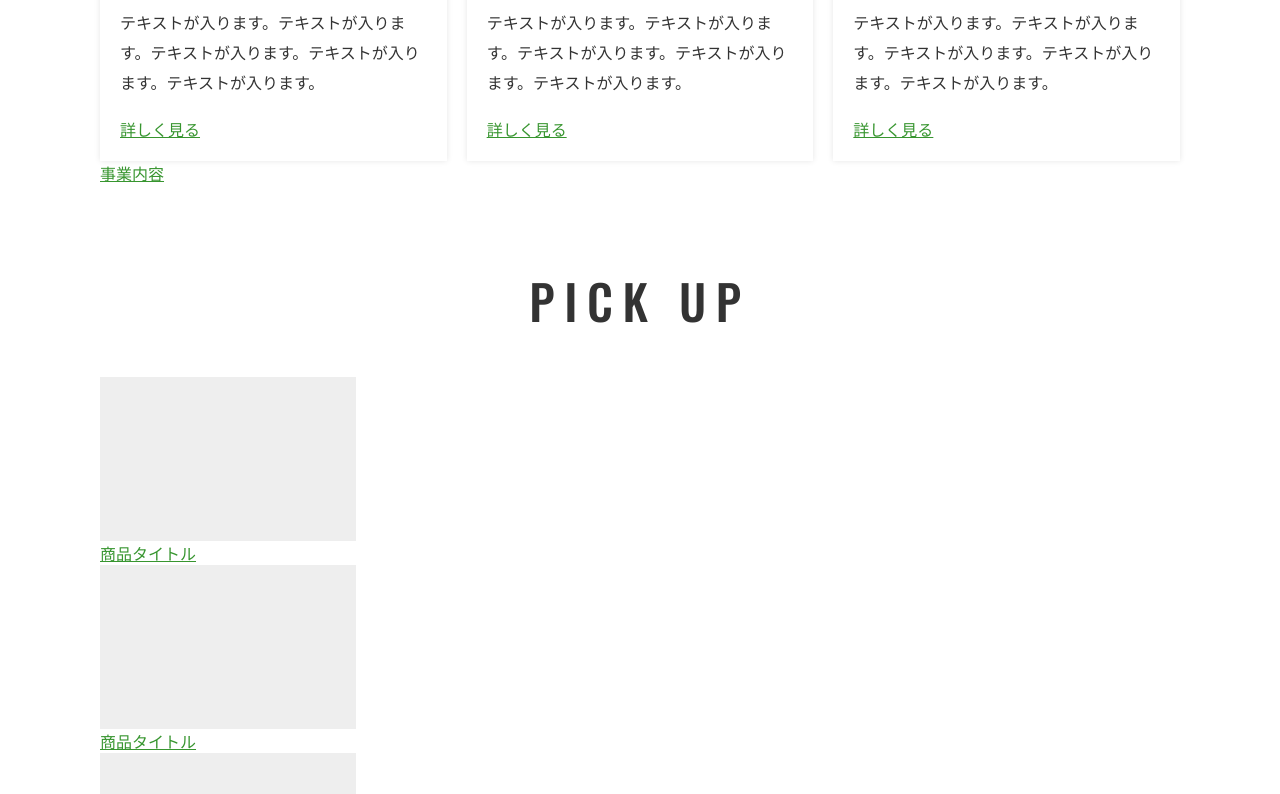
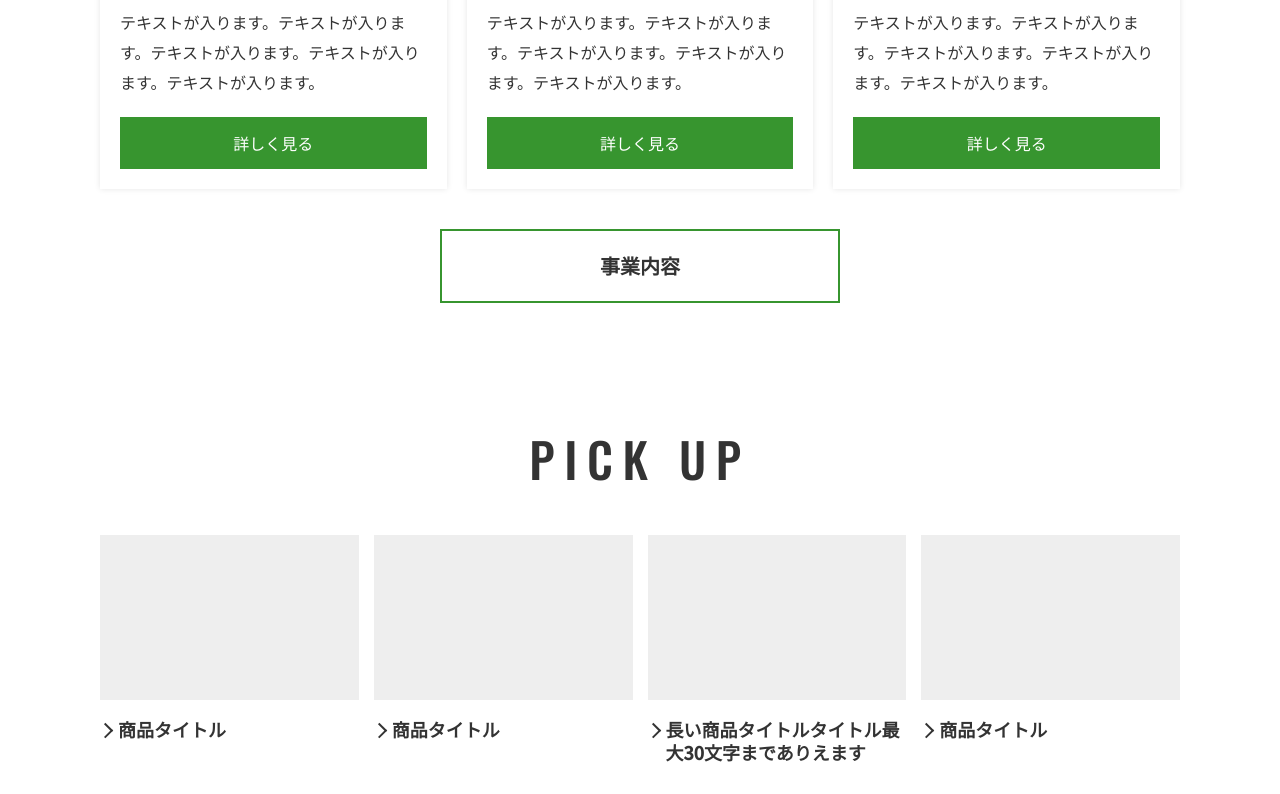
Before and after one commit to y-tani2525/mdn-exe-01, a plain HTML site: page index.html in a window 1280 px wide. Shown: the part 986-1780 px from the top of the page. Drawn offline with nearby package versions, Linux system fonts and the light colour scheme.

```diff
--- a/css/common.css
+++ b/css/common.css
@@ -391,3 +391,42 @@
 /*----------------------------------------
 	button
 ----------------------------------------*/
+.buttonM {
+  display: block;
+  border: 2px solid var(--c_main);
+  background: var(--c_main);
+  color: var(--c_white);
+  text-decoration: none;
+  padding: 12px 15px;
+  text-align: center;
+  transition: background-color 0.3s, color 0.3s;
+}
+.buttonM:hover {
+  background: var(--c_white);
+  color: var(--c_main);
+}
+.centerButton {
+  max-width: 400px;
+  margin: 20px auto;
+}
+@media (min-width:768px) {
+  .centerButton {
+    margin: 40px auto;
+  }
+}
+.buttonL {
+  display: block;
+  border: 2px solid var(--c_main);
+  background: var(--c_white);
+  color: var(--c_black);
+  text-decoration: none;
+  padding: 20px;
+  font-size: 20px;
+  font-weight: bold;
+  text-align: center;
+  transition: background-color 0.3s, color 0.3s;
+}
+.buttonL:hover {
+  background: var(--c_main);
+  color: var(--c_white);
+}
--- a/css/top.css
+++ b/css/top.css
@@ -95,3 +95,54 @@
 
 /* pickupList
 ----------------------------------------*/
+.pickupList {
+	display: grid;
+	grid-template-columns: repeat(2,1fr);
+	gap: 20px 15px;/*上下gap 20px、左右gap 15px*/
+  }
+  .pickupList__item a {
+	display: block;
+	color: inherit;
+	font-weight: bold;
+	text-decoration: none;
+  }
+  .pickupList__thumb {
+	max-width: none;
+	width: 100%;
+  }
+  .pickupList__title {
+	position: relative;
+	margin-top: 1em;
+	padding-left: 1em;
+	font-size: 14px;
+	line-height: 1.28;
+  }
+  .pickupList__title::before {
+	position: absolute;
+	left: 0;
+	top: 0.4em;
+	content: "";
+	display: block;
+	width: 0.6em;
+	height: 0.6em;
+	border-top: 2px solid;
+	border-right: 2px solid;
+	transform: rotate(45deg);
+  }
+  @media (min-width: 768px) {
+	.pickupList {
+	  grid-template-columns: repeat(3,1fr);
+	}
+	.pickupList__title {
+	  font-size: 18px;
+	  transition: color 0.3s;
+	}
+	.pickupList__item a:hover .pickupList__title {
+	  color: var(--c_main);
+	}
+  }
+  @media (min-width: 922px) {
+	.pickupList {
+	  grid-template-columns: repeat(4,1fr);
+	}
+  }
```
